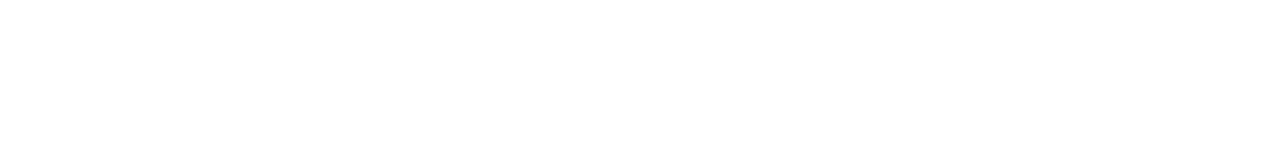
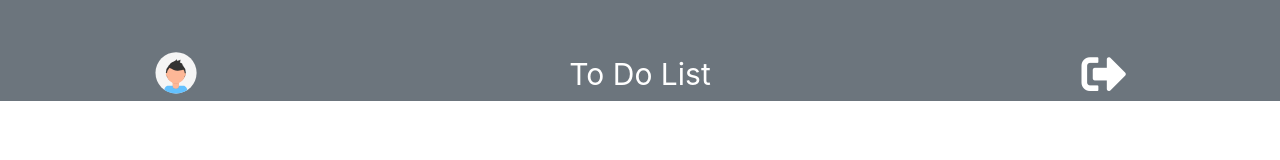
Before and after one commit to davidyeong97/TKD_final_project, a plain HTML site: page Main.html in a window 1280 px wide. Drawn offline with nearby package versions, Linux system fonts and the light colour scheme.

```diff
--- a/Main.html
+++ b/Main.html
@@ -6,14 +6,25 @@
     <meta http-equiv="X-UA-Compatible" content="IE=edge">
     <meta name="viewport" content="width=device-width, initial-scale=1.0">
     <link rel="stylesheet" href="https://stackpath.bootstrapcdn.com/bootstrap/4.5.2/css/bootstrap.min.css" integrity="sha384-JcKb8q3iqJ61gNV9KGb8thSsNjpSL0n8PARn9HuZOnIxN0hoP+VmmDGMN5t9UJ0Z" crossorigin="anonymous">
+    <link rel="stylesheet" href="https://cdnjs.cloudflare.com/ajax/libs/font-awesome/5.15.3/css/all.min.css">
+    <link rel="stylesheet" href="./resources/css/main.css">
     <title>To Do List</title>
 </head>
 
 <body>
     <header>
-
+        <div class="row bg-secondary justify-content-center pt-5">
+            <div class="col text-center">
+                <img src="/resources/image/undraw_profile_pic_ic5t.svg" class="icon py-1">
+            </div>
+            <div class="col-5 text-center">
+                <div class="top-title py-1">To Do List</div>
+            </div>
+            <div class="col text-center">
+                <i class="fas fa-sign-out-alt logout-icon py-1"></i>
+            </div>
+        </div>
     </header>
-
 
 
 
--- /dev/null
+++ b/resources/css/main.css
@@ -0,0 +1,17 @@
+.icon {
+    width: 50px;
+    height: 50px;
+}
+
+.logout-icon {
+    font-size: 45px;
+}
+
+.top-title {
+    font-size: 30px;
+    color: white;
+}
+
+i {
+    color: white;
+}
```
Also changed, not shown: Login.html (+4 -18 lines).
